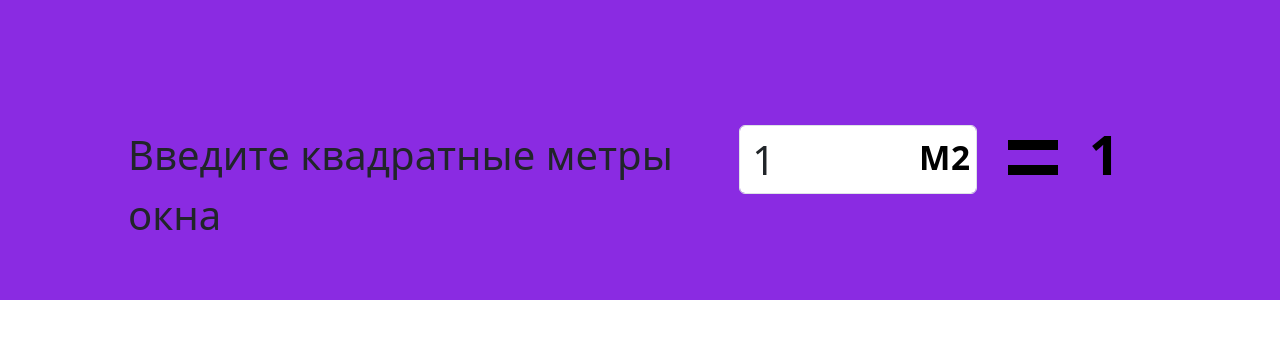
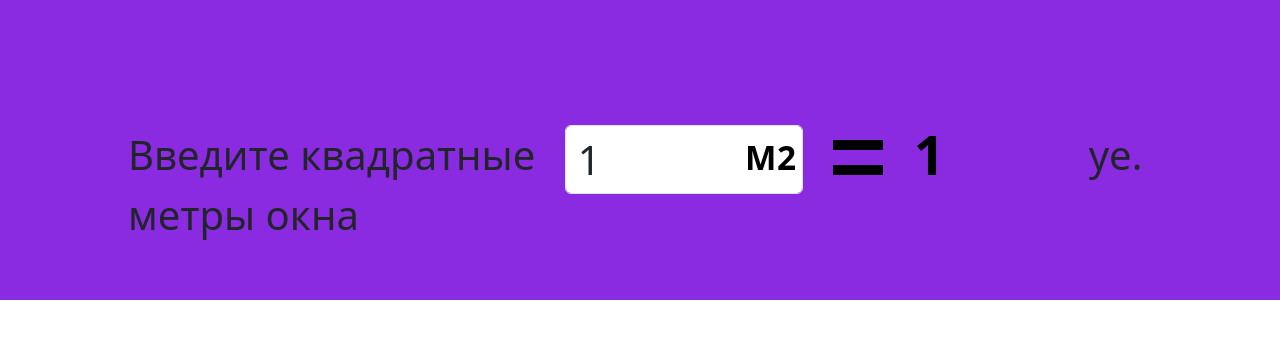
Before and after one commit to dimaarion/expres-calculator, a React (Create React App) app: page / in a window 1280 px wide. Shown: the top 338 px of the page. Built offline with nearby package versions, Linux system fonts and the light colour scheme.

Commit message:
Update App.js and Result.js

```diff
--- a/src/App.js
+++ b/src/App.js
@@ -40,10 +40,13 @@ export default function App() {
           <div className="col-1 text-center">
             <Equal />
           </div>
-          <div className="col-1 position-relative">
+          <div className="col-2 position-relative">
             <div className="position-absolute result">
               <Result result={result} />
             </div>
+          </div>
+          <div className="col-1" style={{ fontSize: "30pt" }}>
+            уе.
           </div>
         </div>
       </div>
--- a/src/Result.js
+++ b/src/Result.js
@@ -1,7 +1,7 @@
 export default function Result(props) {
   return (
     <div>
-      <svg width="100" height="66">
+      <svg width="auto" height="66">
         <text
           x="0"
           y="50"
```
